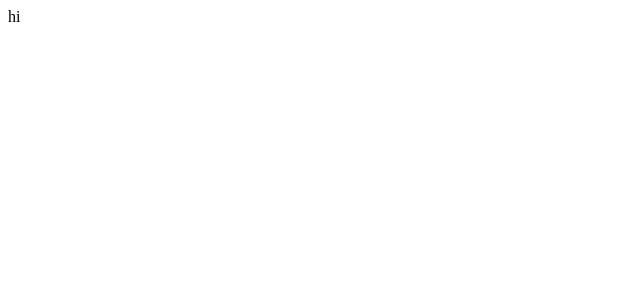
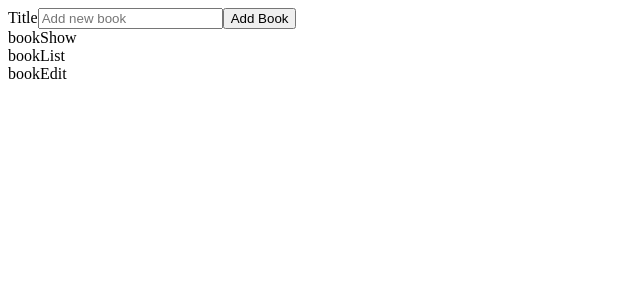
Before and after one commit to IsmayelAlam/practice_react, a React (Create React App) app in the folder react_practice007/: page / in a window 1280 px wide. Shown: the top 300 px of the page, without its empty margins (0-640 px from the left). Built offline with nearby package versions, Linux system fonts and the light colour scheme.

Commit message:
complete the new book adding function

```diff
--- a/react_practice007/src/App.js
+++ b/react_practice007/src/App.js
@@ -1,5 +1,24 @@
+import { useState } from "react";
+import BookCreate from "./components/BookCreate";
+import BookEdit from "./components/BookEdit";
+import BookList from "./components/BookList";
+import BookShow from "./components/BookShow";
+
 function App() {
-  return <div>hi</div>;
+  const [books, setBooks] = useState([]);
+
+  const createBook = (title) => {
+    console.log(title);
+  };
+
+  return (
+    <div>
+      <BookCreate onCreate={createBook} />
+      <BookShow />
+      <BookList />
+      <BookEdit />
+    </div>
+  );
 }
 
 export default App;
--- a/react_practice007/src/components/BookCreate.js
+++ b/react_practice007/src/components/BookCreate.js
@@ -1,3 +1,34 @@
-export default function BookComponent() {
-  return <div>books</div>;
+import { useState } from "react";
+
+export default function BookCreate({ onCreate }) {
+  const [title, setTitle] = useState([]);
+
+  const handleChange = (event) => {
+    setTitle(event.target.value);
+  };
+
+  const handleSubmit = (event) => {
+    event.preventDefault();
+
+    onCreate(title);
+    setTitle("");
+  };
+
+  return (
+    <div>
+      <form onSubmit={handleSubmit}>
+        <label htmlFor="title">Title</label>
+        <input
+          type="text"
+          name="title"
+          id="title"
+          required
+          value={title}
+          onChange={handleChange}
+          placeholder="Add new book"
+        />
+        <button type="submit">Add Book</button>
+      </form>
+    </div>
+  );
 }
--- a/react_practice007/src/components/BookEdit.js
+++ b/react_practice007/src/components/BookEdit.js
@@ -1,3 +1,3 @@
-export default function BookComponent() {
-  return <div>books</div>;
+export default function BookEdit() {
+  return <div>bookEdit</div>;
 }
--- a/react_practice007/src/components/BookList.js
+++ b/react_practice007/src/components/BookList.js
@@ -1,3 +1,3 @@
-export default function BookComponent() {
-  return <div>books</div>;
+export default function BookList() {
+  return <div>bookList</div>;
 }
--- a/react_practice007/src/components/BookShow.js
+++ b/react_practice007/src/components/BookShow.js
@@ -1,3 +1,3 @@
-export default function BookComponent() {
-  return <div>books</div>;
+export default function BookShow() {
+  return <div>bookShow</div>;
 }
```
